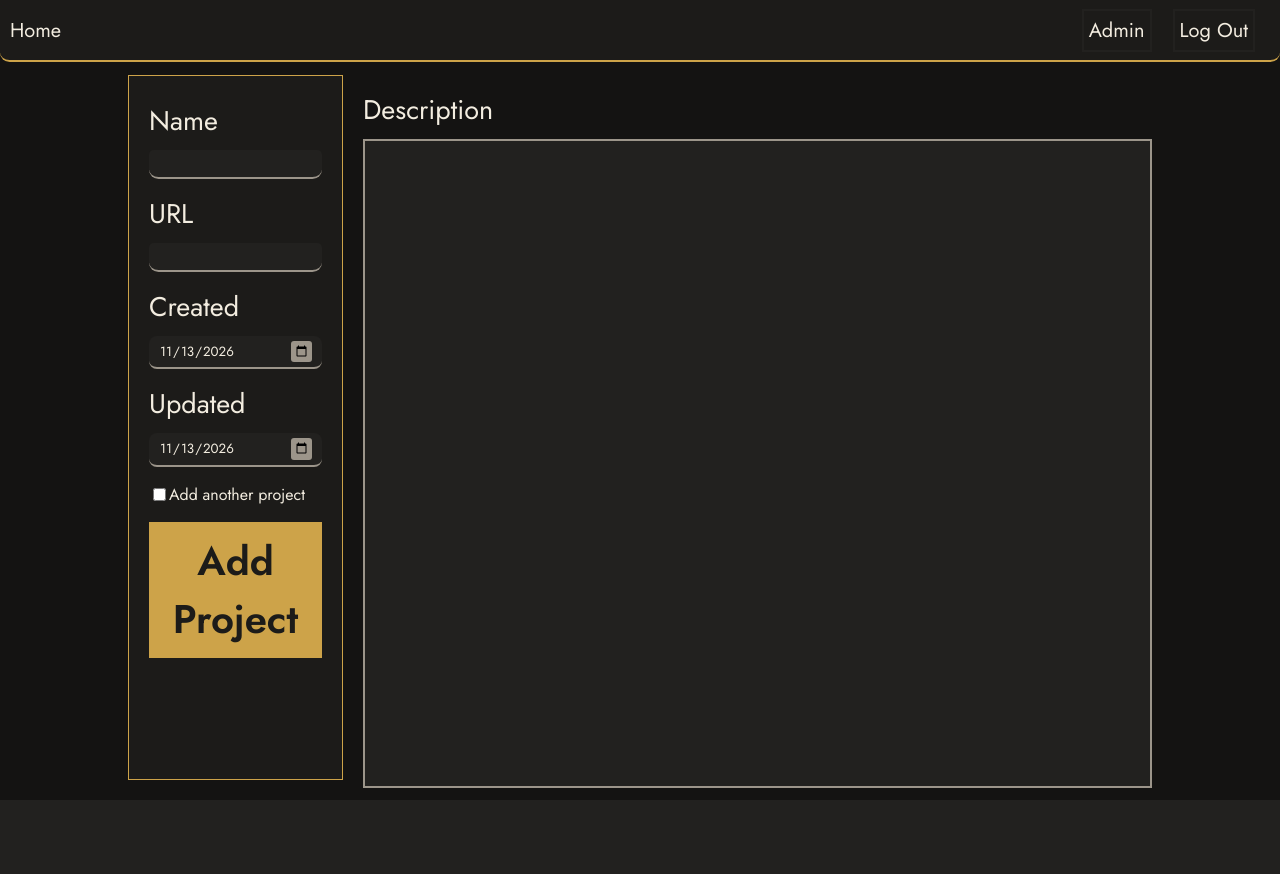
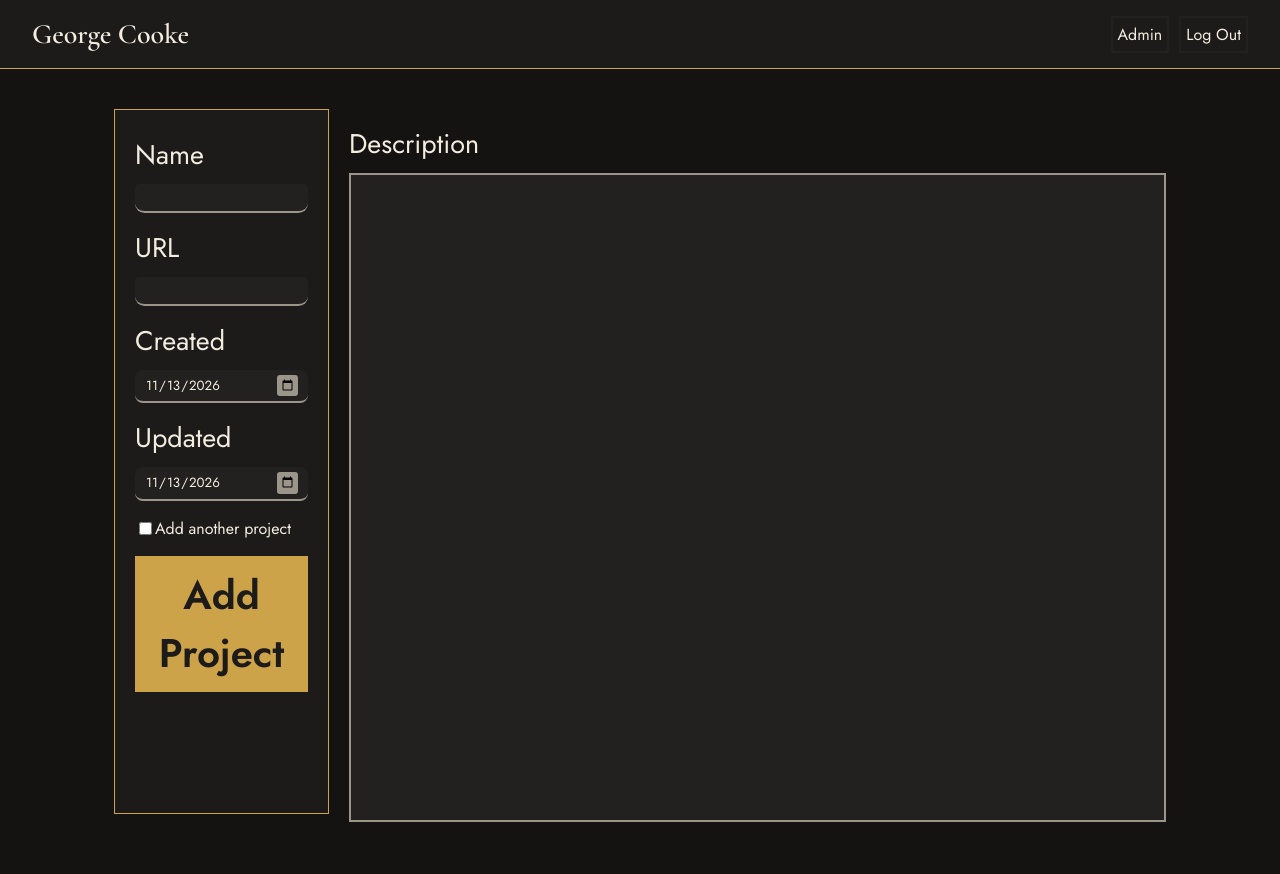
Before and after one commit to GeorgeCooke8809/project-dashboard, a Flask app: page /add-project in a window 1280 px wide. Before the commit the page ends 800 px from the top, so only its background shows below. Run offline with Flask 3, Linux system fonts and the light colour scheme; the visitor is signed in with stand-in values (Sample User, id 1); parts of the project's set-up code (start-up, migrations or seed data) failed here and were passed over.

Commit message:
Restyled nav bar and added page container

```diff
--- a/frontend/static/css/style.css
+++ b/frontend/static/css/style.css
@@ -40,57 +40,78 @@
     --control-border-radius: 6px;
 }
 
+/* ! Global Styling */
+
+body {
+    background-color: var(--page-background-colour);
+
+    margin: 0px;
+    min-height: 100vh;
+
+    font-family: var(--body-font);
+    color: var(--heading-text-colour);
+}
+
+.container {
+    box-sizing: border-box;
+    max-width: 1100px;
+
+    margin: 0px auto;
+    padding: 40px 24px 60px 24px;
+}
+
+h1, h2, h3 {
+    font-family: var(--heading-font);
+    font-weight: 600;
+    color: var(--heading-text-colour);
+}
+
+h1 {
+    margin: 0px;
+
+    font-size: 56px;
+    line-height: 1.1;
+}
+
+/* * Navigation bar */
+
 #navigation-bar {
-    padding: 5px 10px;
     background-color: var(--card-background-colour);
-    border: var(--accent-colour) solid;
-    border-width: 0px 0px 2px 0px;
-    position: absolute;
-    width: 100%;
+    border-bottom: 1px solid var(--accent-colour);
+
+    position: sticky;
     top: 0px;
-    left: 0px;
-    box-sizing: border-box;
-    border-radius: 0rem 0rem 0.6rem 0.6rem;
+    z-index: 10;
+
+    display: flex;
+    align-items: center;
+    justify-content: space-between;
+
+    min-height: 68px;
+    padding: 0px 32px;
+}
+
+#site-name {
+    font-family: var(--heading-font);
+    font-size: 28px;
+    font-weight: 600;
+    color: var(--heading-text-colour);
+    text-decoration: none;
+}
+
+#site-name:hover {
+    color: var(--accent-colour);
 }
 
 #navigation-bar ul {
     display: flex;
     align-items: center;
-    padding: 0rem;
-    margin: 0rem;
-    height: 50px;
-
-    justify-content: space-between;
-
-    font-family: var(--body-font);
-    font-size: 20px;
-    color: var(--heading-text-colour);
-}
-
-#navigation-bar li {
-    all: unset;
-
-    padding: 0px;
-    padding-right: 15px;
-}
-
-.nav-button {
-    all: unset;
-
-    display: flex;
-    align-items: center;
-
+    gap: 10px;
 
     margin: 0px;
     padding: 0px;
 
-    font-weight: normal;
-
-    cursor: pointer;
-}
-
-.nav-button:hover {
-    color: #dcdbdb;
+    list-style: none;
 }
 
 .basic-button {
@@ -136,20 +157,6 @@
     border-bottom-right-radius: 0.5rem;
     background-color: #ce5555;
     color: var(--heading-text-colour);
-}
-
-body {
-    font-family: var(--heading-font);
-    background-color: var(--page-background-colour);
-    width: 80vw;
-    margin: 0px auto;
-    padding: 75px 0px 20px 0px;
-    display: flex;
-    flex-direction: column;
-
-    color: var(--heading-text-colour);
-    min-height: 100vh;
-    box-sizing: border-box;
 }
 
 h1 {
--- a/frontend/templates/base.html
+++ b/frontend/templates/base.html
@@ -17,23 +17,22 @@
 </head>
 
 <body>
-    <nav>
     <nav id="navigation-bar">
+        <a href="/" id="site-name">George Cooke</a>
+
         <ul>
-                <li><a href="/" class="nav-button">Home</a></li>
-                <div>
             <li><a href="/login" class="basic-button">Admin</a></li>
 
             {% if "admin" in session %}
             <li><a href="/logout" class="basic-button">Log Out</a></li>
             {% endif %}
-                </div>
         </ul>
     </nav>
-    </nav>
 
+    <main class="container">
+        {% block content %}{% endblock %}
+    </main>
 
-    {% block content %}{% endblock %}
     <div id="flash-container"></div>
 </body>
 
```
Lines whose indentation alone changed are shown as unchanged.
